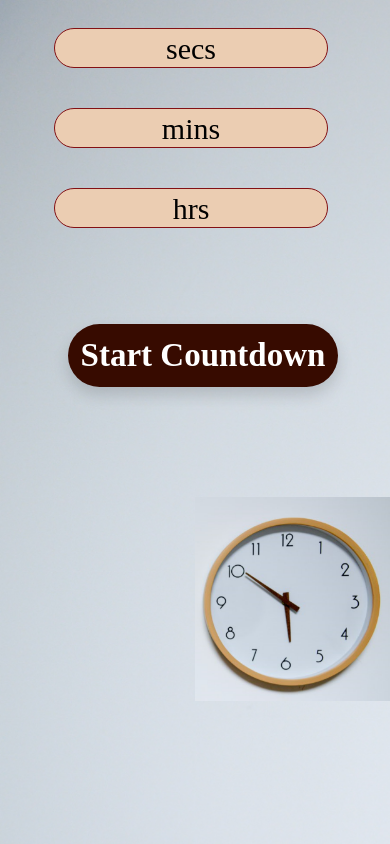
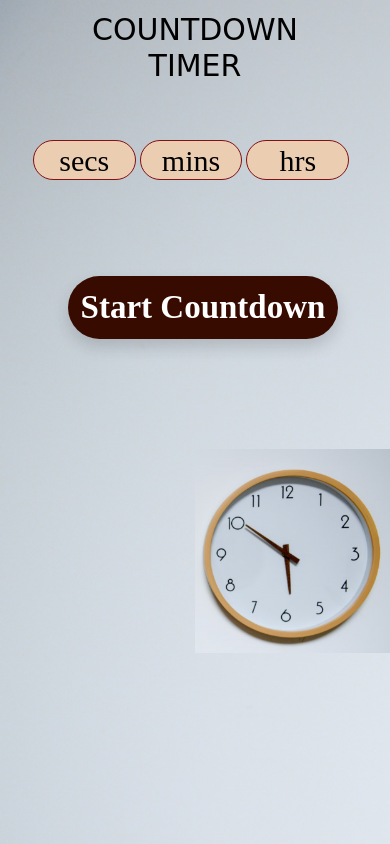
Before and after one commit to AbdulmalikSalawu/Countdown-Timer, a plain HTML site: page index.html in a window 390 px wide. Shown: the top 844 px of the page. Drawn offline with Linux system fonts and the light colour scheme.

Commit message:
Worked on the responsiveness of the page on mobile

```diff
--- a/index.html
+++ b/index.html
@@ -10,7 +10,7 @@
 </head>
 <body>
     <div class="text-center me-5">
-        <h1 class="mb-3 d-none d-lg-block">COUNTDOWN TIMER</h1>
+        <h1 class="mb-3 d-non d-lg-block mt-2 text-center ms-5">COUNTDOWN TIMER</h1>
         <input class="col-2 rounded-pill mt-3" type="text" id="secs" placeholder="secs">
         <input class="col-2 rounded-pill" type="text" id="mins" placeholder="mins">
         <input class="col-2 rounded-pill mb-5" type="text" id="hrs" placeholder="hrs"> <br>
--- a/style.css
+++ b/style.css
@@ -45,7 +45,7 @@ input:hover{
         overflow-y: hidden;
     }
     input{
-        width: 80% !important;
+        width: 30% !important;
         height: 40px;
         margin-top: 40px !important;
         font-size: 30px !important;
```
